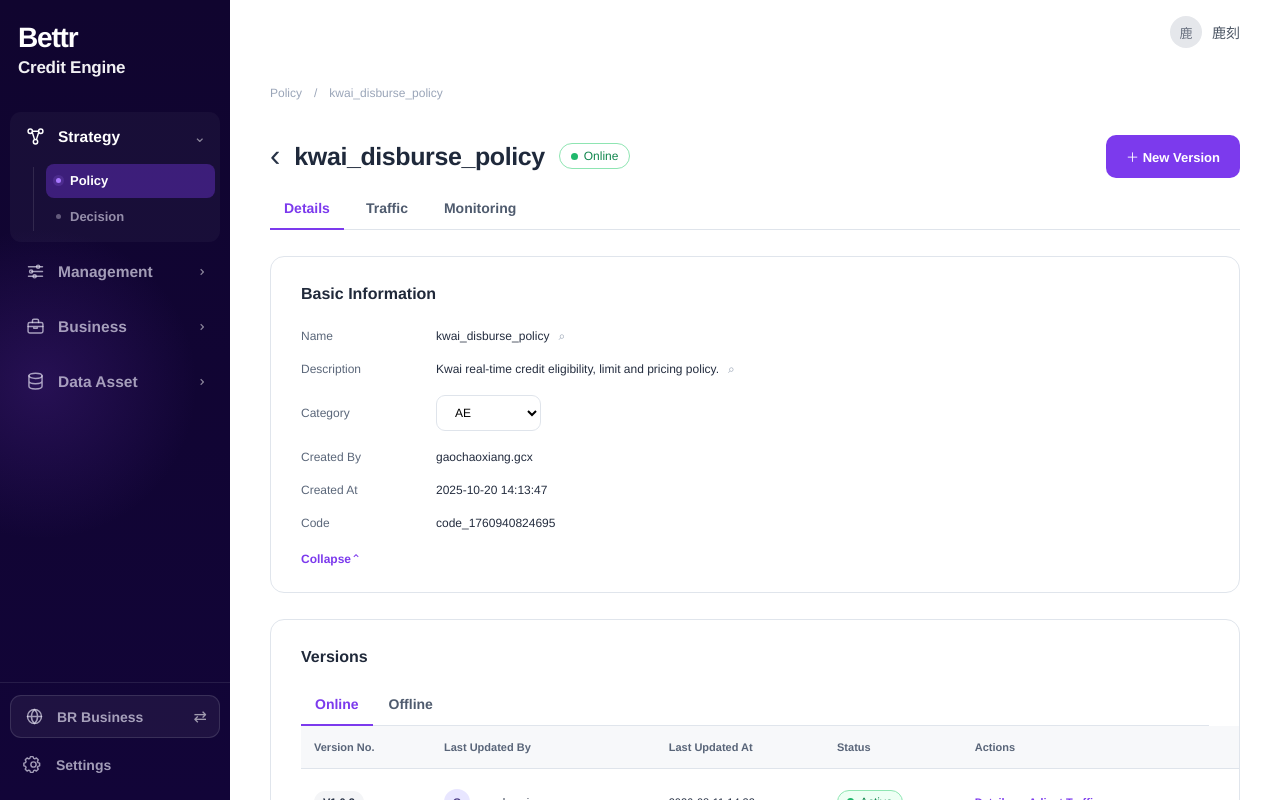
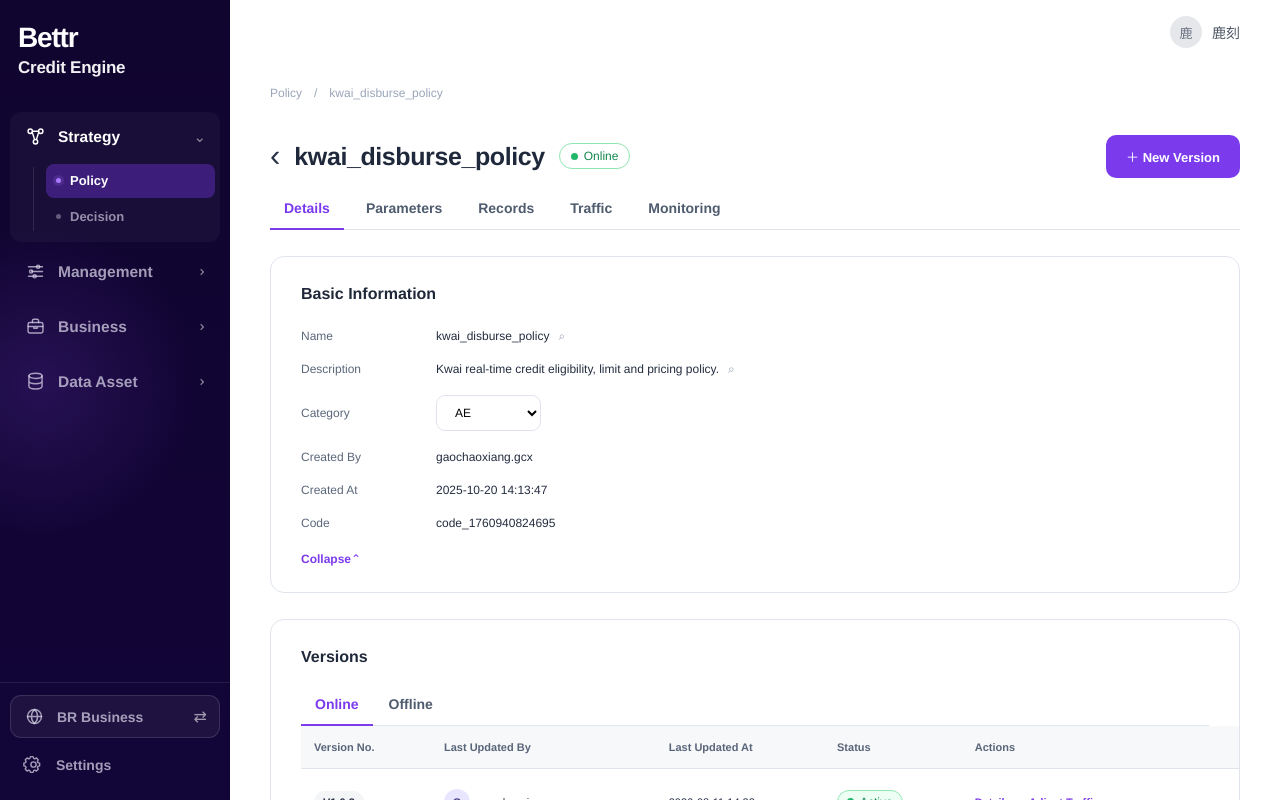
Before and after one commit to wangnan2017fall-oss/Ant-ACE-reinf, a React (Vite) app in the folder frontend/: page /policy/1 in a window 1280 px wide. Shown: the top 800 px of the page. Built offline with nearby package versions, Linux system fonts and the light colour scheme.

Commit message:
fix: restore policy workspace tabs on overview

```diff
--- a/frontend/src/modules/policy/overview/PolicyOverviewPage.jsx
+++ b/frontend/src/modules/policy/overview/PolicyOverviewPage.jsx
@@ -1,6 +1,53 @@
 import { useMemo, useState } from 'react'
 import { Link, useParams, useSearchParams } from 'react-router-dom'
 import './PolicyOverviewPage.css'
+import '../detail/PolicyDetailPage.css'
+
+const policyTabs = [
+  { key: 'details', label: 'Details' },
+  { key: 'parameters', label: 'Parameters' },
+  { key: 'records', label: 'Records' },
+  { key: 'traffic', label: 'Traffic' },
+  { key: 'monitoring', label: 'Monitoring' },
+]
+
+const parameters = {
+  customer: [
+    { name: 'user_id', type: 'string', source: 'Policy request', usedIn: 'User and Credit Report features' },
+    { name: 'shop_id', type: 'string', source: 'Policy request', usedIn: 'Shop features' },
+  ],
+  feature: [
+    { name: 'age', type: 'number', component: 'User', key: 'user_id', usedIn: 'Eligibility Rule' },
+    { name: 'monthly_income', type: 'number', component: 'User', key: 'user_id', usedIn: 'Risk Score, Limit Table' },
+    { name: 'credit_report_score', type: 'number', component: 'Credit Report', key: 'user_id', usedIn: 'Risk Score' },
+    { name: 'shop_risk_level', type: 'string', component: 'Shop', key: 'shop_id', usedIn: 'Fraud Score' },
+  ],
+  output: [
+    { name: 'approved', type: 'boolean', source: 'Eligibility Rule.approved', returnedBy: 'Policy End' },
+    { name: 'credit_limit', type: 'number', source: 'Pricing Rule.final_limit', returnedBy: 'Policy End' },
+    { name: 'interest_rate', type: 'number', source: 'Pricing Rule.rate', returnedBy: 'Policy End' },
+    { name: 'loan_term', type: 'number', source: 'Pricing Rule.term', returnedBy: 'Policy End' },
+  ],
+}
+
+const policyRecords = [
+  { actor: 'luke.wn', action: 'Created', target: 'Policy version V1.0.4', detail: 'Copied from V1.0.3', time: 'Jul 27, 2026 11:26' },
+  { actor: 'gaochaoxiang.gcx', action: 'Added', target: 'anti_fraud_decision', detail: 'Added Decision node to Policy Canvas', time: 'Jul 27, 2026 10:18' },
+  { actor: 'luke.wn', action: 'Updated', target: 'credit_eligibility_decision', detail: 'Changed input binding: credit_report_score', time: 'Jul 27, 2026 09:47' },
+  { actor: 'risk.admin', action: 'Deleted', target: 'legacy_limit_decision', detail: 'Removed Decision node from V1.0.3 draft', time: 'Jul 26, 2026 17:32' },
+  { actor: 'luke.wn', action: 'Published', target: 'Policy version V1.0.3', detail: 'Promoted version to Active', time: 'Jul 25, 2026 16:09' },
+]
+
+const policyVersionDiffs = {
+  'V1.0.4': { base: 'V1.0.3', status: 'Draft', changes: [
+    { type: 'added', scope: 'Decision', target: 'anti_fraud_decision', detail: 'Added to the Policy Canvas', after: 'Decision V0.9.0' },
+    { type: 'updated', scope: 'Decision version', target: 'credit_eligibility_decision', detail: 'Changed the referenced Decision version', before: 'V2.0.3', after: 'V2.1.0' },
+  ] },
+  'V1.0.3': { base: 'V1.0.2', status: 'Active', changes: [
+    { type: 'added', scope: 'Decision', target: 'limit_pricing_decision', detail: 'Added pricing calculation to the Policy Canvas', after: 'Decision V1.4.1' },
+    { type: 'updated', scope: 'Output', target: 'interest_rate', detail: 'Changed the output source', before: 'base_rate', after: 'Pricing Rule.rate' },
+  ] },
+}
 
 const policyProfiles = {
   '1': {
@@ -31,14 +78,24 @@ function PolicyOverviewPage() {
   const { id = '1' } = useParams()
   const [searchParams, setSearchParams] = useSearchParams()
   const requestedTab = searchParams.get('tab')
-  const [activeTab, setActiveTab] = useState(['details', 'traffic', 'monitoring'].includes(requestedTab) ? requestedTab : 'details')
+  const [activeTab, setActiveTab] = useState(policyTabs.some((tab) => tab.key === requestedTab) ? requestedTab : 'details')
   const [versionView, setVersionView] = useState('online')
   const [versions, setVersions] = useState(initialVersions)
   const [showMore, setShowMore] = useState(true)
   const [trafficEnvironment, setTrafficEnvironment] = useState('production')
+  const [parameterType, setParameterType] = useState('customer')
+  const [parameterSearch, setParameterSearch] = useState('')
+  const [recordsView, setRecordsView] = useState('records')
+  const [diffVersion, setDiffVersion] = useState('V1.0.4')
   const profile = policyProfiles[id] || policyProfiles['1']
 
   const visibleVersions = useMemo(() => versions.filter((item) => versionView === 'online' ? item.online : !item.online), [versionView, versions])
+  const visibleParameters = useMemo(() => {
+    const query = parameterSearch.trim().toLowerCase()
+    if (!query) return parameters[parameterType]
+    return parameters[parameterType].filter((item) => Object.values(item).some((value) => String(value).toLowerCase().includes(query)))
+  }, [parameterSearch, parameterType])
+  const activeVersionDiff = policyVersionDiffs[diffVersion]
 
   const changeTab = (tab) => {
     setActiveTab(tab)
@@ -63,9 +120,9 @@ function PolicyOverviewPage() {
       </div>
 
       <div className="policy-overview-tabs" role="tablist">
-        {['details', 'traffic', 'monitoring'].map((tab) => (
-          <button key={tab} role="tab" aria-selected={activeTab === tab} className={activeTab === tab ? 'active' : ''} onClick={() => changeTab(tab)}>
-            {tab[0].toUpperCase() + tab.slice(1)}
+        {policyTabs.map((tab) => (
+          <button key={tab.key} role="tab" aria-selected={activeTab === tab.key} className={activeTab === tab.key ? 'active' : ''} onClick={() => changeTab(tab.key)}>
+            {tab.label}
           </button>
         ))}
       </div>
@@ -119,6 +176,45 @@ function PolicyOverviewPage() {
         </>
       )}
 
+      {activeTab === 'parameters' && (
+        <section className="parameter-panel">
+          <div className="panel-heading">
+            <div><h2>Parameters</h2><p>Variables available in this policy. Inputs are resolved through each feature’s component key.</p></div>
+            <label className="inline-search"><span>⌕</span><input value={parameterSearch} onChange={(event) => setParameterSearch(event.target.value)} placeholder="Search parameter" /></label>
+          </div>
+          <div className="parameter-tabs">
+            {[
+              { key: 'customer', label: 'Customer', count: parameters.customer.length },
+              { key: 'feature', label: 'Feature', count: parameters.feature.length },
+              { key: 'output', label: 'Output', count: parameters.output.length },
+            ].map((item) => <button key={item.key} className={parameterType === item.key ? 'active' : ''} onClick={() => setParameterType(item.key)}>{item.label}<span>{item.count}</span></button>)}
+          </div>
+          <div className="parameter-table-wrap">
+            <table className="parameter-table">
+              <thead><tr><th>Name</th><th>Type</th>{parameterType === 'feature' ? <><th>Component</th><th>Lookup Key</th></> : <th>Source</th>}<th>{parameterType === 'output' ? 'Returned By' : parameterType === 'customer' ? 'Resolves' : 'Used In'}</th></tr></thead>
+              <tbody>{visibleParameters.map((item) => <tr key={item.name}><td><span className={`parameter-dot ${parameterType}`} />{item.name}</td><td><code>{item.type}</code></td>{parameterType === 'feature' ? <><td>{item.component}</td><td><code>{item.key}</code></td></> : <td>{item.source}</td>}<td>{parameterType === 'output' ? item.returnedBy : item.usedIn || item.source}</td></tr>)}</tbody>
+            </table>
+          </div>
+        </section>
+      )}
+
+      {activeTab === 'records' && (
+        <section className="policy-workspace-panel">
+          <div className="panel-heading">
+            <div><h2>{recordsView === 'records' ? 'Records' : 'Version Diff'}</h2><p>{recordsView === 'records' ? 'Complete audit history of additions, updates, deletions and version operations.' : 'Compare a Policy version with the base version it was created from.'}</p></div>
+            {recordsView === 'records' && <div className="records-actions"><button>Filter</button><button>Export</button></div>}
+          </div>
+          <div className="records-subtabs" role="tablist"><button className={recordsView === 'records' ? 'active' : ''} onClick={() => setRecordsView('records')}>Activity Records</button><button className={recordsView === 'diff' ? 'active' : ''} onClick={() => setRecordsView('diff')}>Version Diff</button></div>
+          {recordsView === 'records' ? <div className="records-timeline">{policyRecords.map((record, index) => <article className="record-item" key={`${record.time}-${record.target}`}><div className={`record-icon ${record.action.toLowerCase()}`}>{record.action === 'Deleted' ? '−' : record.action === 'Updated' ? '↻' : '+'}</div><div className="record-line" /><div className="record-copy"><div><strong>{record.actor}</strong><span className={`record-action ${record.action.toLowerCase()}`}>{record.action}</span><b>{record.target}</b></div><p>{record.detail}</p><time>{record.time}</time></div>{index === 0 && <span className="latest-record">Latest</span>}</article>)}</div> : (
+            <div className="version-diff">
+              <div className="version-diff-toolbar"><label><span>Version to compare</span><select value={diffVersion} onChange={(event) => setDiffVersion(event.target.value)}>{Object.keys(policyVersionDiffs).map((version) => <option key={version}>{version}</option>)}</select></label><span className="diff-direction">compared with</span><label><span>Base version</span><select disabled><option>{activeVersionDiff.base}</option></select></label><span className={`diff-status ${activeVersionDiff.status.toLowerCase()}`}>{activeVersionDiff.status}</span></div>
+              <div className="diff-summary"><div><strong>{activeVersionDiff.changes.length}</strong><span>Total changes</span></div><div className="added"><strong>{activeVersionDiff.changes.filter((item) => item.type === 'added').length}</strong><span>Added</span></div><div className="updated"><strong>{activeVersionDiff.changes.filter((item) => item.type === 'updated').length}</strong><span>Updated</span></div></div>
+              <div className="diff-change-list"><div className="diff-list-header"><span>Change</span><span>Object</span><span>Details</span><span>Before</span><span>After</span></div>{activeVersionDiff.changes.map((change) => <article className="diff-change-row" key={`${diffVersion}-${change.target}`}><span className={`diff-change-type ${change.type}`}>{change.type === 'added' ? '+ Added' : '↻ Updated'}</span><div><small>{change.scope}</small><strong>{change.target}</strong></div><p>{change.detail}</p><code>{change.before || '—'}</code><code>{change.after || '—'}</code></article>)}</div>
+            </div>
+          )}
+        </section>
+      )}
+
       {activeTab === 'traffic' && (
         <section className="policy-overview-card overview-traffic-card">
           <div className="overview-traffic-heading"><h2>Traffic Configuration</h2><div><button>Adjustment History</button><button>Adjust Production Traffic</button></div></div>
```
